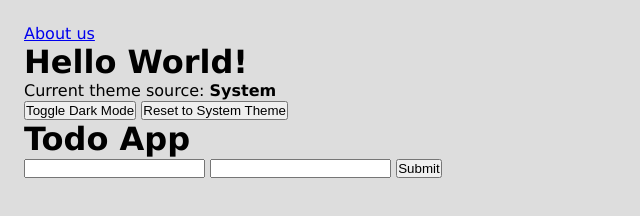
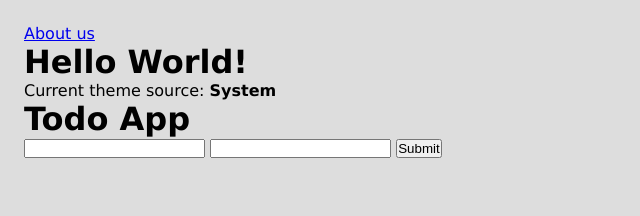
Before and after one commit to umar482/electron-note-app, an Electron app: page renderer/index.html in a window 1280 px wide. Shown: the whole page, without its empty margins (0-640 px from the left). Drawn offline with Linux system fonts and the light colour scheme.

Commit message:
Remove toggle button

```diff
--- a/renderer/index.html
+++ b/renderer/index.html
@@ -16,8 +16,8 @@
   <h1>Hello World!</h1>
   <p>Current theme source: <strong id="theme-source">System</strong></p>
 
-  <button id="toggle-dark-mode">Toggle Dark Mode</button>
-  <button id="reset-to-system">Reset to System Theme</button>
+  <!-- <button id="toggle-dark-mode">Toggle Dark Mode</button>
+  <button id="reset-to-system">Reset to System Theme</button> -->
 
   <h1>Todo App</h1>
 
```
